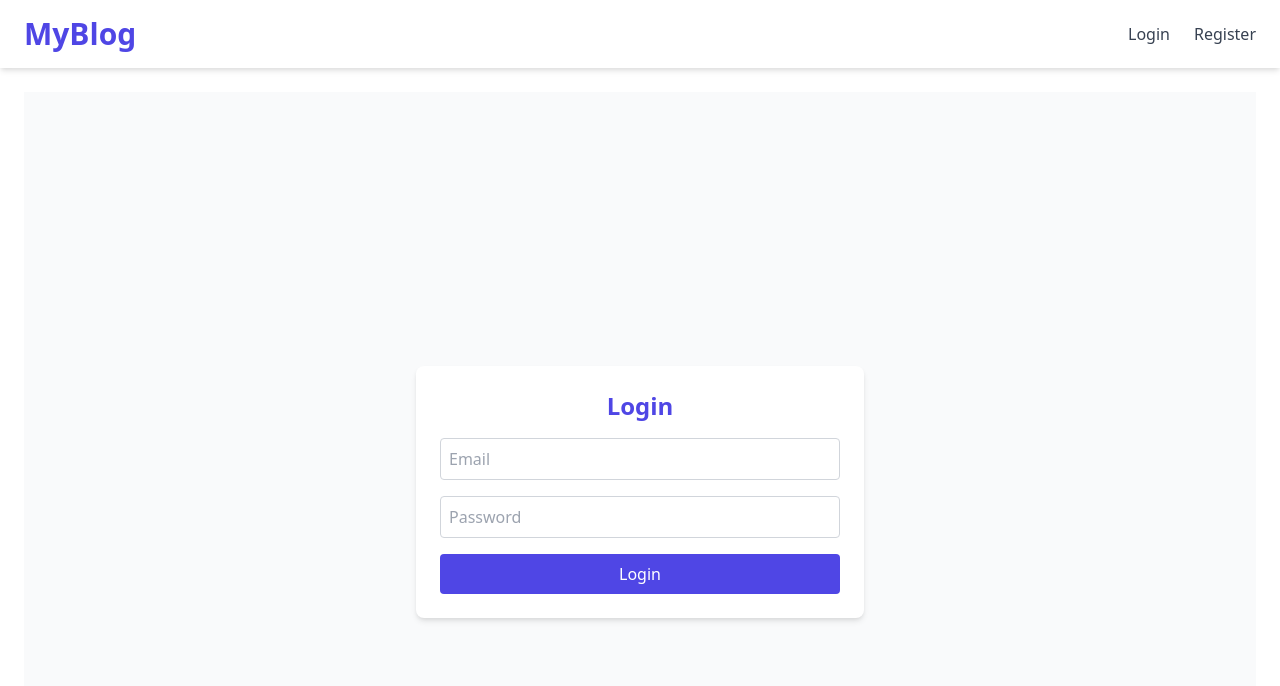
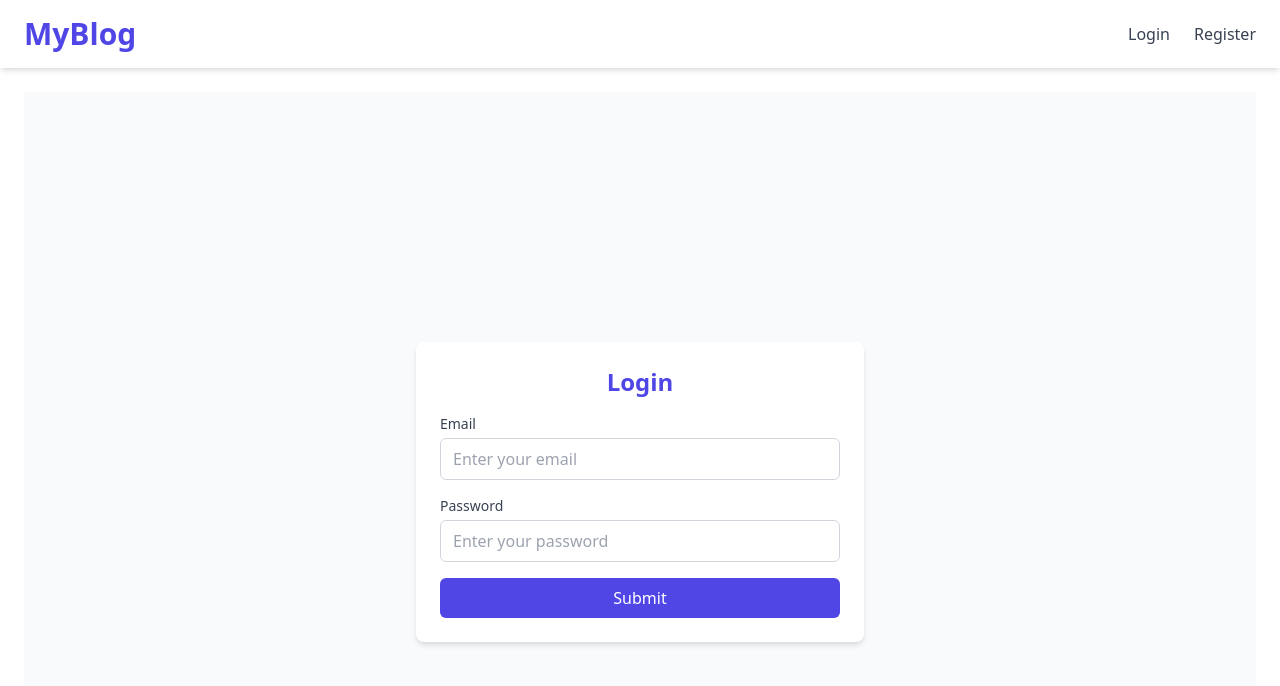
Before and after one commit to kayzinkhaing/portfolio-cqrs-clean-architecture, a Vue app in the folder vue-auth-system/: page /login in a window 1280 px wide. Shown: the top 686 px of the page. Built offline with nearby package versions, Linux system fonts and the light colour scheme.

Commit message:
reusable component

```diff
--- /dev/null
+++ b/vue-auth-system/src/components/BaseInput.vue
@@ -0,0 +1,37 @@
+<template>
+  <div class="mb-4">
+    <label v-if="label" :for="id" class="block text-sm font-medium text-gray-700 mb-1">
+      {{ label }}
+    </label>
+    <input
+      :id="id"
+      :type="type"
+      :placeholder="placeholder"
+      :required="required"
+      :disabled="disabled"
+      :autocomplete="autocomplete"
+      :class="[
+        'w-full border rounded-md px-3 py-2 focus:outline-none',
+        error ? 'border-red-500 focus:ring-red-500' : 'border-gray-300 focus:ring-indigo-500'
+      ]"
+      :value="modelValue"
+      @input="$emit('update:modelValue', $event.target.value)"
+    />
+    <p v-if="error" class="text-red-500 text-sm mt-1">{{ error }}</p>
+  </div>
+</template>
+
+<script setup>
+defineProps({
+  modelValue: [String, Number],
+  label: String,
+  id: String,
+  type: { type: String, default: 'text' },
+  placeholder: String,
+  required: Boolean,
+  disabled: Boolean,
+  autocomplete: String,
+  error: String,
+})
+defineEmits(['update:modelValue'])
+</script>
--- /dev/null
+++ b/vue-auth-system/src/components/BaseSelect.vue
@@ -0,0 +1,41 @@
+<template>
+  <div class="mb-4">
+    <label :for="id" class="block text-sm font-medium text-gray-700 mb-1">
+      {{ label }}
+    </label>
+    <select
+      :id="id"
+      :disabled="disabled"
+      v-model="internalValue"
+      class="w-full border rounded-md px-3 py-2 focus:outline-none focus:ring-2"
+      :class="error ? 'border-red-500 focus:ring-red-500' : 'border-gray-300 focus:ring-indigo-500'"
+    >
+      <option disabled value="">{{ placeholder }}</option>
+      <option v-for="option in options" :key="option.id" :value="option.id">
+        {{ option.name }}
+      </option>
+    </select>
+    <p v-if="error" class="text-red-500 text-sm mt-1">{{ error }}</p>
+  </div>
+</template>
+
+<script setup>
+import { computed } from 'vue'
+
+const props = defineProps({
+  modelValue: [String, Number],
+  label: String,
+  id: String,
+  options: Array,
+  placeholder: String,
+  error: String,
+  disabled: Boolean,
+})
+
+const emit = defineEmits(['update:modelValue'])
+
+const internalValue = computed({
+  get: () => props.modelValue,
+  set: (val) => emit('update:modelValue', val),
+})
+</script>
--- /dev/null
+++ b/vue-auth-system/src/components/SubmitButton.vue
@@ -0,0 +1,20 @@
+<template>
+  <button
+    :disabled="loading"
+    type="submit"
+    class="w-full bg-indigo-600 text-white py-2 rounded-md hover:bg-indigo-700 transition flex justify-center items-center disabled:opacity-50"
+  >
+    <span v-if="loading" class="mr-2">{{ loadingText }}</span>
+    <LoadingSpinner v-if="loading" class="h-5 w-5 text-white" />
+    <span v-else><slot>Submit</slot></span>
+  </button>
+</template>
+
+<script setup>
+import LoadingSpinner from '@/components/LoaderSpinner.vue'
+
+defineProps({
+  loading: Boolean,
+  loadingText: { type: String, default: 'Loading...' },
+})
+</script>
--- a/vue-auth-system/src/views/LoginView.vue
+++ b/vue-auth-system/src/views/LoginView.vue
@@ -5,11 +5,12 @@
 
       <LoadingSpinner v-if="isLoading" />
 
-      <form v-else @submit.prevent="handleLogin">
-        <input v-model="form.email" type="email" placeholder="Email" required class="input" />
-        <input v-model="form.password" type="password" placeholder="Password" required class="input" />
+      <form v-else @submit.prevent="handleLogin" class="space-y-4">
+        <BaseInput v-model="form.email" type="email" label="Email" placeholder="Enter your email" required />
 
-        <button type="submit" class="btn">Login</button>
+        <BaseInput v-model="form.password" type="password" label="Password" placeholder="Enter your password" required />
+
+        <SubmitButton :loading="isLoading" label="Login" />
       </form>
 
       <p v-if="errorMessage" class="text-red-600 mt-2 text-center">{{ errorMessage }}</p>
@@ -22,6 +23,8 @@ import { ref } from 'vue'
 import { useRouter } from 'vue-router'
 import { useAuthStore } from '@/stores/auth'
 import LoadingSpinner from '@/components/LoaderSpinner.vue'
+import BaseInput from '@/components/BaseInput.vue'
+import SubmitButton from '@/components/SubmitButton.vue'
 
 const router = useRouter()
 const auth = useAuthStore()
@@ -39,7 +42,7 @@ const handleLogin = async () => {
   isLoading.value = true
   try {
     await auth.loginUser(form.value)
-    router.push('/')  // redirect after login
+    router.push('/') // Redirect after login
   } catch {
     errorMessage.value = auth.error || 'Login failed. Please check your credentials.'
   } finally {
--- a/vue-auth-system/src/views/ProfileView.vue
+++ b/vue-auth-system/src/views/ProfileView.vue
@@ -5,72 +5,35 @@
     <LoadingSpinner v-if="isLoading" class="mx-auto" />
 
     <form v-else @submit.prevent="update" class="space-y-4">
-      <!-- Name -->
-      <div>
-        <label class="block text-gray-700 font-semibold mb-1" for="name">Name</label>
-        <input id="name" type="text" v-model="profile.name"
-          class="w-full border border-gray-300 rounded-md px-3 py-2 focus:outline-none focus:ring-2 focus:ring-indigo-500"
-          required :disabled="updateLoading" />
-      </div>
+      <BaseInput v-model="profile.name" label="Name" id="name" required :disabled="updateLoading" :error="errors.name" />
 
-      <!-- Email -->
-      <div>
-        <label class="block text-gray-700 font-semibold mb-1" for="email">Email</label>
-        <input id="email" type="email" v-model="profile.email"
-          class="w-full border border-gray-300 rounded-md px-3 py-2 focus:outline-none focus:ring-2 focus:ring-indigo-500"
-          required :disabled="updateLoading" />
-      </div>
+      <BaseInput v-model="profile.email" label="Email" id="email" type="email" required :disabled="updateLoading"
+        :error="errors.email" />
 
-      <!-- Township -->
-      <div>
-        <label class="block text-gray-700 font-semibold mb-1" for="township">Township</label>
-        <select id="township" v-model="profile.township_id" @change="loadWards"
-          class="w-full border border-gray-300 rounded-md px-3 py-2 focus:outline-none focus:ring-2 focus:ring-indigo-500"
-          required :disabled="updateLoading">
-          <option value="" disabled>Select Township</option>
-          <option v-for="township in townships" :key="township.id" :value="township.id">
-            {{ township.name }}
-          </option>
-        </select>
-      </div>
+      <BaseSelect v-model="profile.township_id" label="Township" id="township" :options="townships"
+        placeholder="Select Township" required :disabled="updateLoading" :error="errors.township_id"
+        @update:modelValue="loadWards" />
 
-      <!-- Ward -->
-      <div>
-        <label class="block text-gray-700 font-semibold mb-1" for="ward">Ward</label>
-        <select id="ward" v-model="profile.ward_id"
-          class="w-full border border-gray-300 rounded-md px-3 py-2 focus:outline-none focus:ring-2 focus:ring-indigo-500"
-          required :disabled="updateLoading">
-          <option value="" disabled>Select Ward</option>
-          <option v-for="ward in wards" :key="ward.id" :value="ward.id">
-            {{ ward.name }}
-          </option>
-        </select>
-      </div>
+      <BaseSelect v-model="profile.ward_id" label="Ward" id="ward" :options="wards" placeholder="Select Ward" required
+        :disabled="updateLoading" :error="errors.ward_id" />
 
-      <button type="submit"
-        class="w-full bg-green-600 text-white py-2 rounded-md hover:bg-green-700 transition flex justify-center items-center"
-        :disabled="updateLoading">
-        <span v-if="updateLoading" class="mr-2">Updating...</span>
-        <LoadingSpinner v-if="updateLoading" class="h-5 w-5 text-white" />
-        <span v-else>Update Profile</span>
-      </button>
-
+      <SubmitButton :loading="updateLoading" loadingText="Updating...">
+        Update Profile
+      </SubmitButton>
     </form>
   </div>
 </template>
 
 <script setup>
 import { ref, onMounted } from 'vue'
-import {
-  getProfile,
-  updateProfile,
-  logout,
-  getTownships,
-  getWards,
-} from '@/services/api'
+import { getProfile, updateProfile, getTownships, getWards } from '@/services/api'
 import { useRouter } from 'vue-router'
 import LoadingSpinner from '@/components/LoaderSpinner.vue'
 import { useAuthStore } from '@/stores/auth'
+
+import BaseInput from '@/components/BaseInput.vue'
+import BaseSelect from '@/components/BaseSelect.vue'
+import SubmitButton from '@/components/SubmitButton.vue'
 
 const router = useRouter()
 const auth = useAuthStore()
@@ -84,9 +47,10 @@ const profile = ref({
 
 const townships = ref([])
 const wards = ref([])
+const errors = ref({})
 
-const isLoading = ref(true)       // For initial data load
-const updateLoading = ref(false)  // For update button spinner
+const isLoading = ref(true)
+const updateLoading = ref(false)
 
 const loadWards = async () => {
   if (!profile.value.township_id) {
@@ -96,9 +60,7 @@ const loadWards = async () => {
   }
   try {
     const res = await getWards()
-    wards.value = res.data.filter(
-      (ward) => ward.township_id === profile.value.township_id
-    )
+    wards.value = res.data.filter((ward) => ward.township_id === profile.value.township_id)
     if (!wards.value.find((w) => w.id === profile.value.ward_id)) {
       profile.value.ward_id = ''
     }
@@ -130,10 +92,11 @@ onMounted(async () => {
 
 const update = async () => {
   updateLoading.value = true
+  errors.value = {}
   try {
     await updateProfile(profile.value)
 
-    // Update Pinia auth user state
+    // Optionally update auth user info in store
     auth.setUser({
       ...auth.user,
       name: profile.value.name,
@@ -142,25 +105,16 @@ const update = async () => {
       ward_id: profile.value.ward_id,
     })
 
-    router.push('/') // Redirect to home page
+    router.push('/')
   } catch (error) {
-    alert('Failed to update profile.')
-    console.error(error)
+    if (error.response?.status === 422) {
+      errors.value = error.response.data.errors
+    } else {
+      alert('Failed to update profile.')
+      console.error(error)
+    }
   } finally {
     updateLoading.value = false
   }
 }
-
-const logoutUser = async () => {
-  try {
-    await logout()
-  } catch (error) {
-    console.error(error)
-  }
-  router.push('/login')
-}
 </script>
-
-<style scoped>
-/* Optional additional styling */
-</style>
--- a/vue-auth-system/src/views/RegisterView.vue
+++ b/vue-auth-system/src/views/RegisterView.vue
@@ -6,52 +6,19 @@
       <LoadingSpinner v-if="isLoading" />
 
       <form v-else @submit.prevent="handleRegister">
-        <div class="mb-4">
-          <input v-model="form.name" placeholder="Name" required class="w-full p-2 border border-gray-300 rounded" />
-          <p v-if="errors.name" class="text-red-600 text-sm mt-1">{{ errors.name[0] }}</p>
-        </div>
+        <BaseInput v-model="form.name" placeholder="Name" :error="errors.name?.[0]" required />
+        <BaseInput v-model="form.email" placeholder="Email" type="email" :error="errors.email?.[0]" required />
+        <BaseInput v-model="form.password" placeholder="Password" type="password" :error="errors.password?.[0]"
+          required />
+        <BaseInput v-model="form.password_confirmation" placeholder="Confirm Password" type="password" required />
 
-        <div class="mb-4">
-          <input v-model="form.email" type="email" placeholder="Email" required
-            class="w-full p-2 border border-gray-300 rounded" />
-          <p v-if="errors.email" class="text-red-600 text-sm mt-1">{{ errors.email[0] }}</p>
-        </div>
+        <BaseSelect v-model="form.township_id" :options="townships" placeholder="Select Township"
+          :error="errors.township_id?.[0]" required @change="onTownshipChange" />
 
-        <div class="mb-4">
-          <input v-model="form.password" type="password" placeholder="Password" required
-            class="w-full p-2 border border-gray-300 rounded" />
-          <p v-if="errors.password" class="text-red-600 text-sm mt-1">{{ errors.password[0] }}</p>
-        </div>
+        <BaseSelect v-model="form.ward_id" :options="filteredWards" placeholder="Select Ward" :error="errors.ward_id?.[0]"
+          required />
 
-        <div class="mb-4">
-          <input v-model="form.password_confirmation" type="password" placeholder="Confirm Password" required
-            class="w-full p-2 border border-gray-300 rounded" />
-        </div>
-
-        <div class="mb-4">
-          <select
-            v-model="form.township_id"
-            required
-            class="w-full p-2 border border-gray-300 rounded bg-white"
-            @change="onTownshipChange"
-          >
-            <option disabled value="">Select Township</option>
-            <option v-for="t in townships" :key="t.id" :value="t.id">{{ t.name }}</option>
-          </select>
-          <p v-if="errors.township_id" class="text-red-600 text-sm mt-1">{{ errors.township_id[0] }}</p>
-        </div>
-
-        <div class="mb-4">
-          <select v-model="form.ward_id" required class="w-full p-2 border border-gray-300 rounded bg-white">
-            <option disabled value="">Select Ward</option>
-            <option v-for="w in filteredWards" :key="w.id" :value="w.id">{{ w.name }}</option>
-          </select>
-          <p v-if="errors.ward_id" class="text-red-600 text-sm mt-1">{{ errors.ward_id[0] }}</p>
-        </div>
-
-        <button type="submit" class="w-full bg-indigo-600 text-white p-2 rounded hover:bg-indigo-700">
-          Register
-        </button>
+        <SubmitButton :loading="isSubmitting">Register</SubmitButton>
       </form>
     </div>
   </div>
@@ -62,9 +29,13 @@ import { ref, computed, onMounted } from 'vue'
 import { register, getTownships, getWards } from '@/services/api'
 import { useRouter } from 'vue-router'
 import LoadingSpinner from '@/components/LoaderSpinner.vue'
+import BaseInput from '@/components/BaseInput.vue'
+import BaseSelect from '@/components/BaseSelect.vue'
+import SubmitButton from '@/components/SubmitButton.vue'
 
 const router = useRouter()
 const isLoading = ref(true)
+const isSubmitting = ref(false)
 
 const form = ref({
   name: '',
@@ -79,14 +50,12 @@ const errors = ref({})
 const townships = ref([])
 const wards = ref([])
 
-// Compute wards filtered by selected township
 const filteredWards = computed(() => {
   if (!form.value.township_id) return []
   return wards.value.filter(w => w.township_id === form.value.township_id)
 })
 
 const onTownshipChange = () => {
-  // Reset ward selection if it doesn't belong to new township
   if (!filteredWards.value.find(w => w.id === form.value.ward_id)) {
     form.value.ward_id = ''
   }
@@ -105,7 +74,9 @@ onMounted(async () => {
 })
 
 const handleRegister = async () => {
+  isSubmitting.value = true
   errors.value = {}
+
   try {
     await register(form.value)
     router.push('/login')
@@ -115,6 +86,8 @@ const handleRegister = async () => {
     } else {
       alert('Registration failed! ' + (err.response?.data?.message || 'Unknown error'))
     }
+  } finally {
+    isSubmitting.value = false
   }
 }
 </script>
```
Also changed, not shown: vue-auth-system/src/components/FormInput.vue (deleted, +0 -18 lines).
